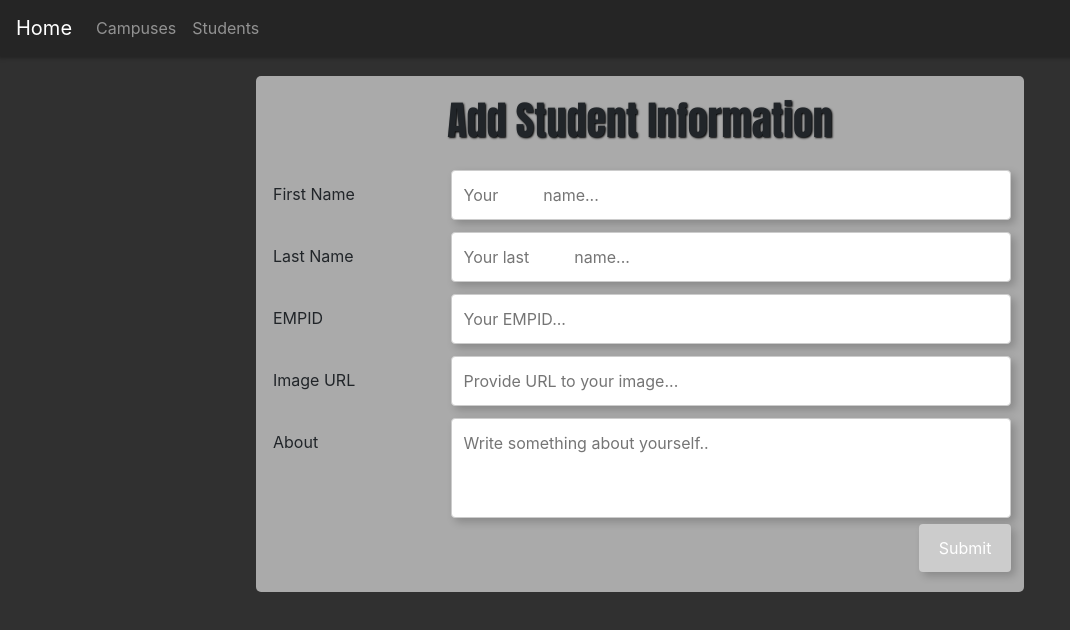
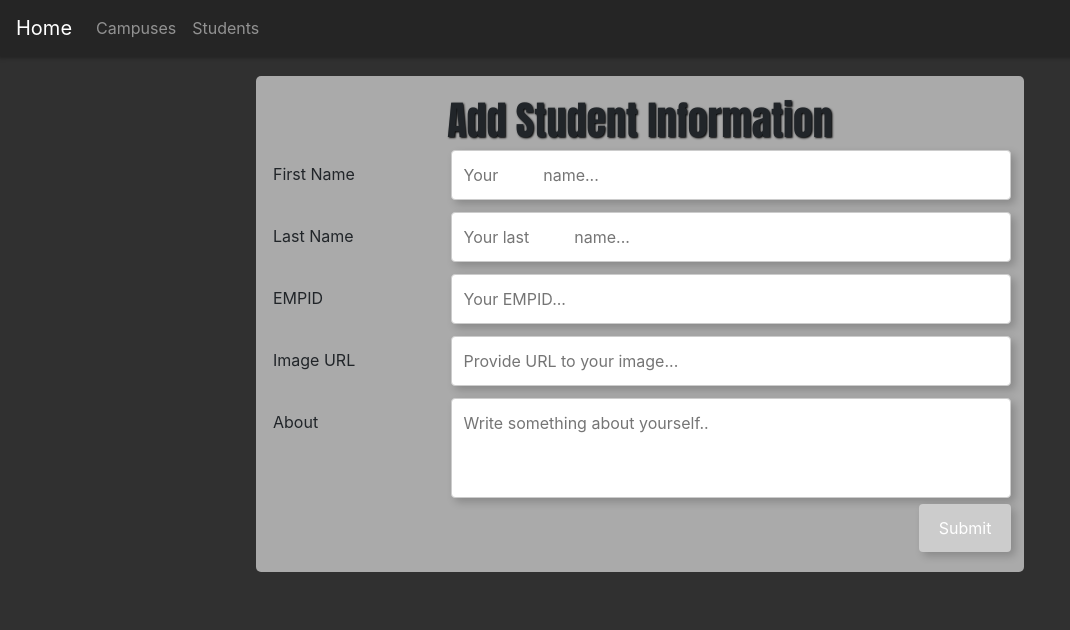
Before and after one commit to abiespinal04/ttp-project1, a React (Create React App) app in the folder FrontEnd/: page /addStudent in a window 1280 px wide. Shown: the top 630 px of the page, without its empty margins (0-1070 px from the left). Built offline with nearby package versions, Linux system fonts and the light colour scheme.

Commit message:
code cleanup

```diff
--- a/FrontEnd/src/CSS/AddStudentScreen.css
+++ b/FrontEnd/src/CSS/AddStudentScreen.css
@@ -19,10 +19,6 @@ textarea {
 label {
   padding: 12px;
   display: inline-block;
-}
-
-h1 {
-  padding-bottom: 20px;
 }
 
 /* Style the submit button */
--- a/FrontEnd/src/CSS/CampusCard.css
+++ b/FrontEnd/src/CSS/CampusCard.css
@@ -12,7 +12,6 @@
 /* --------- Universal settings --------- */
 h1 {
   text-align: center;
-  /* padding-bottom: 30px; */
   text-shadow: 1px 1px 2px black;
 }
 h4,
--- a/FrontEnd/src/CSS/StudentCard.css
+++ b/FrontEnd/src/CSS/StudentCard.css
@@ -11,7 +11,6 @@
 /* --------- Universal settings --------- */
 h1 {
   text-align: center;
-  /* padding-bottom: 30px; */
   text-shadow: 1px 1px 2px black;
 }
 h4,
```
